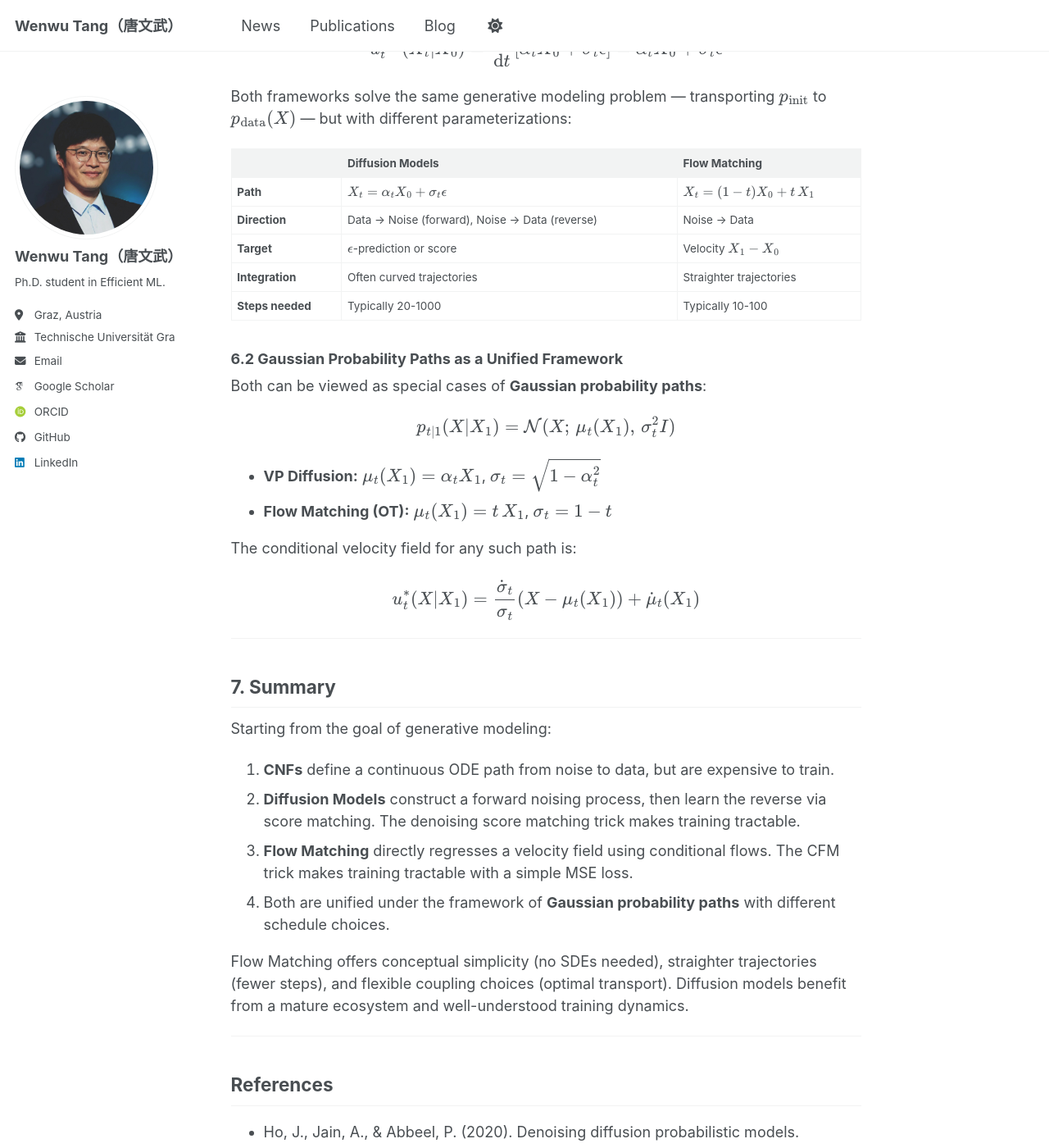
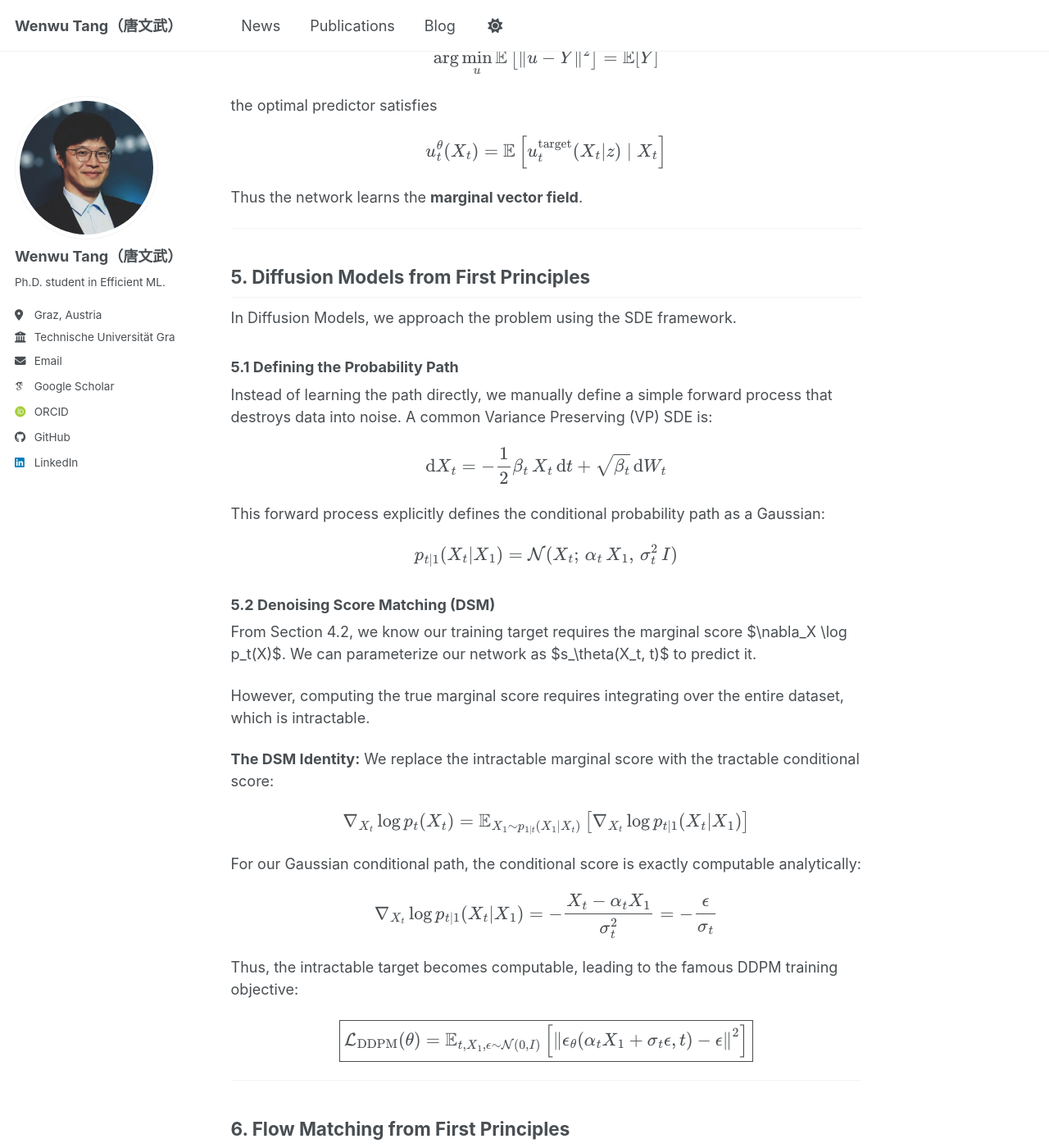
Before and after one commit to TWWinde/TWWinde.github.io, a Jekyll site: the page built from _posts/2012-08-14-blog-post-1.md, in a window 1280 px wide and 1400 px high, scrolled down 9881 px. Shown: the whole window at 82% size. Built offline with Jekyll 4.4.1, drawn with Linux system fonts in a browser that asks for light colours; some web fonts are replaced; a script bundle is joined from its source files by our own code; library files that are not in the unit come from our copies; some of the changed text lies outside the part shown.

Commit message:
format latex equations in marginal vector field derivations

```diff
--- a/_posts/2012-08-14-blog-post-1.md
+++ b/_posts/2012-08-14-blog-post-1.md
@@ -188,215 +188,270 @@ The challenge is training the network $u_t^\theta$. The overarching mathematical
 
 The remainder of this post explores how Diffusion Models and Flow Matching construct their respective computable targets.
 
+## 4. Constructing the Training Target
+
+As discussed, training our generative neural network $u_t^\theta$ requires matching it against a target vector field $u_t^{\text{target}}$. The first step to constructing this target is by specifying a **probability path**.
+
+### 4.1 Probability Path
+
+The goal of generative modeling is to construct a continuous family of distributions
+
+$$p_t(x),  t \in [0,1]$$
+
+such that
+
+$$p_0 = p_{\text{init}}$$
+$$p_1 = p_{\text{data}}$$
+
+
+Conceptually:
+
+noise distribution
+↓
+p_t
+↓
+data distribution
+
+However, directly specifying p_t(x) is usually difficult.
+
 ---
 
-## 4. Diffusion Models from First Principles
+### 4.2 Conditional Probability Path
 
-### 4.1 The Forward Process: Gradually Destroying Structure
+To make the construction tractable, we introduce a **conditional probability path**:
 
-The key insight of diffusion models: instead of directly learning the transport from noise to data, first define a simple **forward process** that gradually adds noise to data.
+$$p_t(x | z)$$
 
-Define a forward stochastic differential equation (SDE):
+where
+
+$$z \sim p_{\text{data}}$$
+
+The conditional path satisfies
+
+$$p_0(\cdot|z) = p_{\text{init}}$$
+$$p_1(\cdot|z) = \delta_z$$
+
+Interpretation:
+
+For each data point z, we construct a path from noise to that point.
+
+Conceptually:
+
+noise → z₁
+noise → z₂
+noise → z₃
+
+Each data point defines one trajectory.
+
+---
+
+### 4.3 Marginal Probability Path
+
+Sampling from the conditional path induces the marginal path.
+
+Sampling procedure:
+
+1. Sample $$z \sim p_{\text{data}}$$
+2. Sample $$X_t \sim p_t(X_t|z)$$
+
+Then
+
+$$X_t \sim p_t(X_t)$$
+
+and
+
+$$p_t(X_t) = \int p_t(X_t|z) \, p_{\text{data}}(z) \, \mathrm{d}z$$
+
+Thus the marginal path interpolates between noise and data:
+
+$$p_0 = p_{\text{init}}$$
+$$p_1 = p_{\text{data}}$$
+
+---
+
+### 4.4 From Probability Path to Vector Fields
+
+Now that we have a probability path $$p_t$$, we need a **dynamical system** that produces it.
+
+Assume particles evolve according to an ODE:
+
+$$\frac{\mathrm{d}X_t}{\mathrm{d}t} = u_t(X_t)$$
+
+where
+
+$$u_t(X_t)$$
+
+is a **vector field**.
+
+The goal is to find a vector field whose induced dynamics generate the desired distribution path.
+
+---
+
+### 4.5 Conditional Vector Field
+
+For each data point $$z$$, define a **conditional vector field**
+
+$$u_t^{\text{target}}(X_t | z)$$
+
+such that the ODE
+
+$$\frac{\mathrm{d}X_t}{\mathrm{d}t} = u_t^{\text{target}}(X_t | z)$$
+
+with initialization
+
+$$X_0 \sim p_{\text{init}}$$
+
+produces
+
+$$X_t \sim p_t(\cdot | z)$$
+
+Thus:
+
+conditional vector field
+↓
+generates
+↓
+conditional probability path
+
+---
+
+### 4.6 Marginal Vector Field
+
+The model does **not know $$z$$** during generation.
+
+Therefore the neural network must approximate the **marginal vector field**
+
+$$u_t^{\text{target}}(X_t)$$
+
+The marginal field is defined as
 
 $$
-\mathrm{d}X_t = u_t(X_t) \, \mathrm{d}t + \sigma_t \, \mathrm{d}W_t
+u_t^{\text{target}}(X_t) = \int u_t^{\text{target}}(X_t | z) \frac{p_t(X_t | z) \, p_{\text{data}}(z)}{p_t(X_t)} \, \mathrm{d}z
 $$
 
-where $$W_t$$ is a Wiener process (Brownian motion), $$u_t(X_t)$$ is the drift coefficient, and $$\sigma_t$$ is the diffusion coefficient.
-
-A common choice (Variance Preserving, VP-SDE):
+Using Bayes rule:
 
 $$
-\mathrm{d}X_t = -\frac{1}{2}\beta(t) \, X_t \, \mathrm{d}t + \sqrt{\beta(t)} \, \mathrm{d}W_t
+p(z | X_t, t) = \frac{p_t(X_t | z) \, p_{\text{data}}(z)}{p_t(X_t)}
 $$
 
-The **transition kernel** of this process is Gaussian:
+we obtain
 
 $$
-p_{t|0}(X_t | X_0) = \mathcal{N}(X_t; \, \alpha_t \, X_0, \, \sigma_t^2 \, I)
+u_t^{\text{target}}(X_t) = \mathbb{E}_{z \sim p(z | X_t, t)} \left[ u_t^{\text{target}}(X_t | z) \right]
 $$
 
-where $$\alpha_t = e^{-\frac{1}{2}\int_0^t \beta(s) \mathrm{d}s}$$ and $$\sigma_t^2 = 1 - \alpha_t^2$$. As $$t \to \infty$$ (or $$t = T$$ for large $$T$$), $$p_T \approx \mathcal{N}(0, I) = p_{\text{init}}$$.
+Interpretation:
 
-### 4.2 The Reverse Process: Reconstructing Structure
+The marginal vector field is the **conditional expectation of the conditional vector fields**.
 
-**Anderson's theorem (1982):** the reverse of a diffusion process is also a diffusion:
+---
+
+### 4.7 Marginalization Trick
+
+The **marginalization trick** allows us to train the model without computing the marginal vector field explicitly.
+
+Instead we:
+
+1. Sample $$z \sim p_{\text{data}}$$
+2. Sample $$X_t \sim p_t(X_t | z)$$
+3. Compute the conditional target
+
+$$u_t^{\text{target}}(X_t | z)$$
+
+4. Train a neural network $$u_t^\theta(X_t)$$ to predict it.
+
+Because of the regression property of MSE:
 
 $$
-\mathrm{d}X_t = \left[ u_t(X_t) - \sigma_t^2 \, \nabla_{X_t} \log p_t(X_t) \right] \mathrm{d}t + \sigma_t \, \mathrm{d}\bar{W}_t
+\arg\min_u \mathbb{E}\left[ \|u - Y\|^2 \right] = \mathbb{E}[Y]
 $$
 
-where $$\bar{W}_t$$ is a reverse-time Wiener process. The critical unknown: the **score function** $$\nabla_X \log p_t(X)$$.
-
-### 4.3 Score Matching: Learning the Score
-
-We approximate the score with a neural network $$s_\theta(X_t, t) \approx \nabla_X \log p_t(X)$$. The **explicit score matching** objective:
+the optimal predictor satisfies
 
 $$
-\mathcal{L}_{\text{ESM}} = \mathbb{E}_{t, X_t \sim p_t} \left[ \left\| s_\theta(X_t, t) - \nabla_{X_t} \log p_t(X_t) \right\|^2 \right]
+u_t^\theta(X_t) = \mathbb{E} \left[ u_t^{\text{target}}(X_t | z) \mid X_t \right]
 $$
 
-But $$\nabla_X \log p_t(X)$$ is intractable (it requires marginalizing over all $$X_0$$).
+Thus the network learns the **marginal vector field**.
 
-### 4.4 Denoising Score Matching (DSM)
+---
 
-**Key identity:** we can replace the unknown marginal score with the known **conditional score**:
+## 5. Diffusion Models from First Principles
+
+In Diffusion Models, we approach the problem using the SDE framework.
+
+### 5.1 Defining the Probability Path
+Instead of learning the path directly, we manually define a simple forward process that destroys data into noise. A common Variance Preserving (VP) SDE is:
 
 $$
-\nabla_{X_t} \log p_t(X_t) = \mathbb{E}_{X_0 \sim p_{0|t}(X_0|X_t)}\left[\nabla_{X_t} \log p_{t|0}(X_t|X_0)\right]
+\mathrm{d}X_t = -\frac{1}{2}\beta_t \, X_t \, \mathrm{d}t + \sqrt{\beta_t} \, \mathrm{d}W_t
 $$
 
-Since $$p_{t|0}(X_t | X_0) = \mathcal{N}(\alpha_t X_0, \sigma_t^2 I)$$, the conditional score is simply:
+This forward process explicitly defines the conditional probability path as a Gaussian:
 
 $$
-\nabla_{X_t} \log p_{t|0}(X_t | X_0) = -\frac{X_t - \alpha_t X_0}{\sigma_t^2} = -\frac{\epsilon}{\sigma_t}
+p_{t|1}(X_t | X_1) = \mathcal{N}(X_t; \, \alpha_t \, X_1, \, \sigma_t^2 \, I)
 $$
 
-where $$\epsilon \sim \mathcal{N}(0, I)$$ and $$X_t = \alpha_t X_0 + \sigma_t \epsilon$$.
+### 5.2 Denoising Score Matching (DSM)
+From Section 4.2, we know our training target requires the marginal score $\nabla_X \log p_t(X)$. We can parameterize our network as $s_\theta(X_t, t)$ to predict it.
 
-The **denoising score matching** objective becomes:
+However, computing the true marginal score requires integrating over the entire dataset, which is intractable.
+
+**The DSM Identity:** We replace the intractable marginal score with the tractable conditional score:
 
 $$
-\mathcal{L}_{\text{DSM}} = \mathbb{E}_{t \sim \mathcal{U}[0,1], \, X_0 \sim p_{\text{data}}, \, \epsilon \sim \mathcal{N}(0,I)} \left[ \left\| s_\theta(\alpha_t X_0 + \sigma_t \epsilon, t) + \frac{\epsilon}{\sigma_t} \right\|^2 \right]
+\nabla_{X_t} \log p_t(X_t) = \mathbb{E}_{X_1 \sim p_{1|t}(X_1|X_t)}\left[\nabla_{X_t} \log p_{t|1}(X_t|X_1)\right]
 $$
 
-Equivalently, reparameterizing $$s_\theta = -\epsilon_\theta / \sigma_t$$, we get the **$$\epsilon$$-prediction** loss (DDPM):
+For our Gaussian conditional path, the conditional score is exactly computable analytically:
 
 $$
-\boxed{\mathcal{L}_{\text{DDPM}} = \mathbb{E}_{t, X_0, \epsilon} \left[ \left\| \epsilon_\theta(\alpha_t X_0 + \sigma_t \epsilon, t) - \epsilon \right\|^2 \right]}
+\nabla_{X_t} \log p_{t|1}(X_t | X_1) = -\frac{X_t - \alpha_t X_1}{\sigma_t^2} = -\frac{\epsilon}{\sigma_t}
 $$
 
-### 4.5 The Probability Flow ODE
-
-An important result from (Song et al., 2021): for any diffusion SDE, there exists a **deterministic ODE** that induces the same marginal densities $$p_t$$:
+Thus, the intractable target becomes computable, leading to the famous DDPM training objective:
 
 $$
-\frac{\mathrm{d}X_t}{\mathrm{d}t} = u_t(X_t) - \frac{1}{2} \sigma_t^2 \nabla_X \log p_t(X_t)
-$$
-
-This connects diffusion models to **Continuous Normalizing Flows** — the probability flow ODE defines a CNF with velocity field:
-
-$$
-u_t(X) = u_t(X) - \frac{1}{2} \sigma_t^2 \nabla_X \log p_t(X)
+\boxed{\mathcal{L}_{\text{DDPM}}(\theta) = \mathbb{E}_{t, X_1, \epsilon \sim \mathcal{N}(0,I)} \left[ \left\| \epsilon_\theta(\alpha_t X_1 + \sigma_t \epsilon, t) - \epsilon \right\|^2 \right]}
 $$
 
 ---
 
-## 5. Flow Matching from First Principles
+## 6. Flow Matching from First Principles
 
-### 5.1 The Flow Matching Objective
+Flow Matching takes the continuity equation approach directly, completely bypassing SDEs and the score function.
 
-Lipman et al. (2023) proposed a direct approach: instead of going through SDEs, directly regress onto a target velocity field.
-
-Given a target probability path $$p_t$$ with velocity field $$u_t^*$$, the **Flow Matching (FM)** loss is:
+### 6.1 Defining the Probability Path
+Instead of defining a noisy forward SDE, Flow Matching defines the conditional probability path $p_{t|1}(X_t | X_1)$ by simply drawing a straight line from noise to data:
 
 $$
-\mathcal{L}_{\text{FM}} = \mathbb{E}_{t \sim \mathcal{U}[0,1], \, X \sim p_t} \left[ \left\| u_t^\theta(X) - u_t^*(X) \right\|^2 \right]
+X_t = (1 - t) X_0 + t \, X_1 \quad \text{where} \quad X_0 \sim p_{\text{init}}, \, X_1 \sim p_{\text{data}}
 $$
 
-**Problem:** computing $$u_t^*(X)$$ requires knowing the marginal velocity field, which is intractable for the same reason the marginal score is intractable.
-
-### 5.2 Conditional Flow Matching (CFM)
-
-**The key insight:** define the probability path through **conditional paths** $$p_{t|1}(X | X_1)$$, each conditioned on a data sample $$X_1$$:
+This yields a Gaussian conditional probability path:
 
 $$
-p_t(X) = \int p_{t|1}(X | X_1) \, p_{\text{data}}(X_1) \, \mathrm{d}X_1
+p_{t|1}(X_t | X_1) = \mathcal{N}(X_t; \, t \, X_1, \, (1 - t)^2 I)
 $$
 
-For each conditional path, define a simple interpolation:
+### 6.2 The Target Vector Field
+For this linear interpolant, the conditional vector field $u_{t|1}^*(X_t | X_1)$ that satisfies the continuity equation is simple. Taking the time derivative of $X_t$:
 
 $$
-\phi_{t|1}(X_0 | X_1) = (1 - t) X_0 + t \, X_1
+u_{t|1}^*(X_t | X_1) = \frac{\mathrm{d}X_t}{\mathrm{d}t} = X_1 - X_0
 $$
 
-where $$X_0 \sim p_{\text{init}}$$. This gives conditional distributions:
+The target velocity is simply the straight line pointing from the noise $X_0$ to the data $X_1$.
+
+### 6.3 The CFM Loss
+The true marginal target vector field $u_t^{\text{target}}(X)$ is computationally intractable. Lipman et al. (2023) proved a theorem akin to Denoising Score Matching: the gradients of the Conditional Flow Matching (CFM) loss match the true Flow Matching loss.
+
+This yields an extraordinarily simple and tractable CFM training objective:
 
 $$
-p_{t|1}(X | X_1) = \mathcal{N}(X; \, t \, X_1, \, (1 - t)^2 I)
-$$
-
-The corresponding **conditional velocity field** is:
-
-$$
-u_{t|1}^*(X | X_1) = \frac{X_1 - X}{1 - t}
-$$
-
-Or equivalently, along the interpolant $$X_t = (1-t)X_0 + t X_1$$:
-
-$$
-u_{t|1}^*(X_t | X_1) = X_1 - X_0
-$$
-
-### 5.3 The CFM Loss
-
-**Theorem (Lipman et al., 2023):** The gradients of the Conditional Flow Matching loss
-
-$$
-\mathcal{L}_{\text{CFM}} = \mathbb{E}_{t, X_1 \sim p_{\text{data}}, X_0 \sim p_{\text{init}}} \left[ \left\| u_t^\theta(X_t) - u_{t|1}^*(X_t | X_1) \right\|^2 \right]
-$$
-
-are identical to the gradients of the (intractable) FM loss $$\mathcal{L}_{\text{FM}}$$, up to a constant.
-
-Using the linear interpolant, the practical **CFM training objective** is:
-
-$$
-\boxed{\mathcal{L}_{\text{CFM}} = \mathbb{E}_{t \sim \mathcal{U}[0,1], \, X_0 \sim p_{\text{init}}, \, X_1 \sim p_{\text{data}}} \left[ \left\| u_t^\theta\big((1-t)X_0 + t \, X_1\big) - (X_1 - X_0) \right\|^2 \right]}
-$$
-
-This is remarkably simple:
-1. Sample noise $$X_0$$ and data $$X_1$$
-2. Interpolate: $$X_t = (1 - t)X_0 + t \, X_1$$
-3. Predict the velocity $$u_t^\theta(X_t) \approx X_1 - X_0$$
-4. Minimize the MSE
-
-### 5.4 Optimal Transport Conditional Flows
-
-The linear interpolation $$X_t = (1-t)X_0 + t X_1$$ with independent coupling $$(X_0, X_1) \sim p_{\text{init}} \otimes p_{\text{data}}$$ yields paths that approximate the **optimal transport** displacement interpolation between $$p_{\text{init}}$$ and $$p_{\text{data}}$$. This results in straighter trajectories compared to diffusion model probability flow ODEs, enabling fewer integration steps at inference.
-
----
-
-## 6. Unifying the Two Perspectives
-
-### 6.1 From Diffusion to Flow Matching
-
-The probability flow ODE of a diffusion model defines a velocity field:
-
-$$
-u_t^{\text{diff}}(X) = u_t(X) - \frac{1}{2}\sigma_t^2 \nabla_X \log p_t(X)
-$$
-
-The corresponding **conditional** velocity field (conditioned on $$X_0$$ in the diffusion convention where $$X_0$$ is data):
-
-$$
-u_t^{\text{diff}}(X_t | X_0) = \frac{\mathrm{d}}{\mathrm{d}t}\left[\alpha_t X_0 + \sigma_t \epsilon\right] = \dot{\alpha}_t X_0 + \dot{\sigma}_t \epsilon
-$$
-
-Both frameworks solve the same generative modeling problem — transporting $$p_{\text{init}}$$ to $$p_{\text{data}}(X)$$ — but with different parameterizations:
-
-| | **Diffusion Models** | **Flow Matching** |
-|---|---|---|
-| **Path** | $$X_t = \alpha_t X_0 + \sigma_t \epsilon$$ | $$X_t = (1-t) X_0 + t \, X_1$$ |
-| **Direction** | Data → Noise (forward), Noise → Data (reverse) | Noise → Data |
-| **Target** | $$\epsilon$$-prediction or score | Velocity $$X_1 - X_0$$ |
-| **Integration** | Often curved trajectories | Straighter trajectories |
-| **Steps needed** | Typically 20-1000 | Typically 10-100 |
-
-### 6.2 Gaussian Probability Paths as a Unified Framework
-
-Both can be viewed as special cases of **Gaussian probability paths**:
-
-$$
-p_{t|1}(X | X_1) = \mathcal{N}(X; \, \mu_t(X_1), \, \sigma_t^2 I)
-$$
-
-- **VP Diffusion:** $$\mu_t(X_1) = \alpha_t X_1$$, $$\sigma_t = \sqrt{1 - \alpha_t^2}$$
-- **Flow Matching (OT):** $$\mu_t(X_1) = t \, X_1$$, $$\sigma_t = 1 - t$$
-
-The conditional velocity field for any such path is:
-
-$$
-u_t^*(X | X_1) = \frac{\dot{\sigma}_t}{\sigma_t}(X - \mu_t(X_1)) + \dot{\mu}_t(X_1)
+\boxed{\mathcal{L}_{\text{CFM}}(\theta) = \mathbb{E}_{t, X_0, X_1} \left[ \left\| u_t^\theta\big((1-t)X_0 + t \, X_1\big) - (X_1 - X_0) \right\|^2 \right]}
 $$
 
 ---
@@ -405,19 +460,19 @@ $$
 
 Starting from the goal of generative modeling:
 
-1. **CNFs** define a continuous ODE path from noise to data, but are expensive to train.
-2. **Diffusion Models** construct a forward noising process, then learn the reverse via score matching. The denoising score matching trick makes training tractable.
-3. **Flow Matching** directly regresses a velocity field using conditional flows. The CFM trick makes training tractable with a simple MSE loss.
-4. Both are unified under the framework of **Gaussian probability paths** with different schedule choices.
+1. **A Unified Lens**: Generative generation simulates $\mathrm{d}X_t = u_t^\theta \mathrm{d}t + \sigma_t \mathrm{d}W_t$. We train $u_t^\theta$ using MSE to match a theoretical $u_t^{\text{target}}$.
+2. **Conditional and Marginal Paths**: The first step to finding a target is defining a conditional probability path $p_t(X|z)$ that connects noise to single data points, which induces a marginal path $p_t(X)$.
+3. **Deriving the Target**: The target vector field can be derived directly from the chosen marginal path by appealing to the Continuity equation (ODE) or Fokker-Planck equation (SDE).
+4. **Diffusion Models**: Construct a conditional path via a noise SDE, forcing the theoretical target vector field to depend on the score $\nabla \log p_t$. Denoising Score Matching makes computing this tractable.
+5. **Flow Matching**: Construct conditional paths using straight-line interpolations. The theoretical target velocity is just $X_1 - X_0$. Conditional Flow Matching makes predicting this tractable.
 
-Flow Matching offers conceptual simplicity (no SDEs needed), straighter trajectories (fewer steps), and flexible coupling choices (optimal transport). Diffusion models benefit from a mature ecosystem and well-understood training dynamics.
+Both represent elegant mathematical ways to decompose the seemingly impossible problem of mapping pure noise into complex data distributions.
 
 ---
 
 ## References
 
+- Lipman, Y., Chen, R. T. Q., Ben-Hamu, H., Nickel, M., & Le, M. (2023). Flow Matching for generative modeling. *ICLR*.
 - Ho, J., Jain, A., & Abbeel, P. (2020). Denoising diffusion probabilistic models. *NeurIPS*.
 - Song, Y., Sohl-Dickstein, J., Kingma, D., Kumar, A., Ermon, S., & Poole, B. (2021). Score-based generative modeling through stochastic differential equations. *ICLR*.
-- Lipman, Y., Chen, R. T. Q., Ben-Hamu, H., Nickel, M., & Le, M. (2023). Flow Matching for generative modeling. *ICLR*.
-- Albergo, M. S. & Vanden-Eijnden, E. (2023). Building normalizing flows with stochastic interpolants. *ICLR*.
-- Liu, X., Gong, C., & Liu, Q. (2023). Flow straight and fast: Learning to generate and transfer data with rectified flow. *ICLR*.
+- Tong, A., Malkin, N., Huguet, G., Zhang, Y., Rector-Brooks, J., Fatras, K., Wolf, G., & Bengio, Y. (2024). Improving and generalizing flow-based generative models with minibatch optimal transport. *TMLR*.
```
